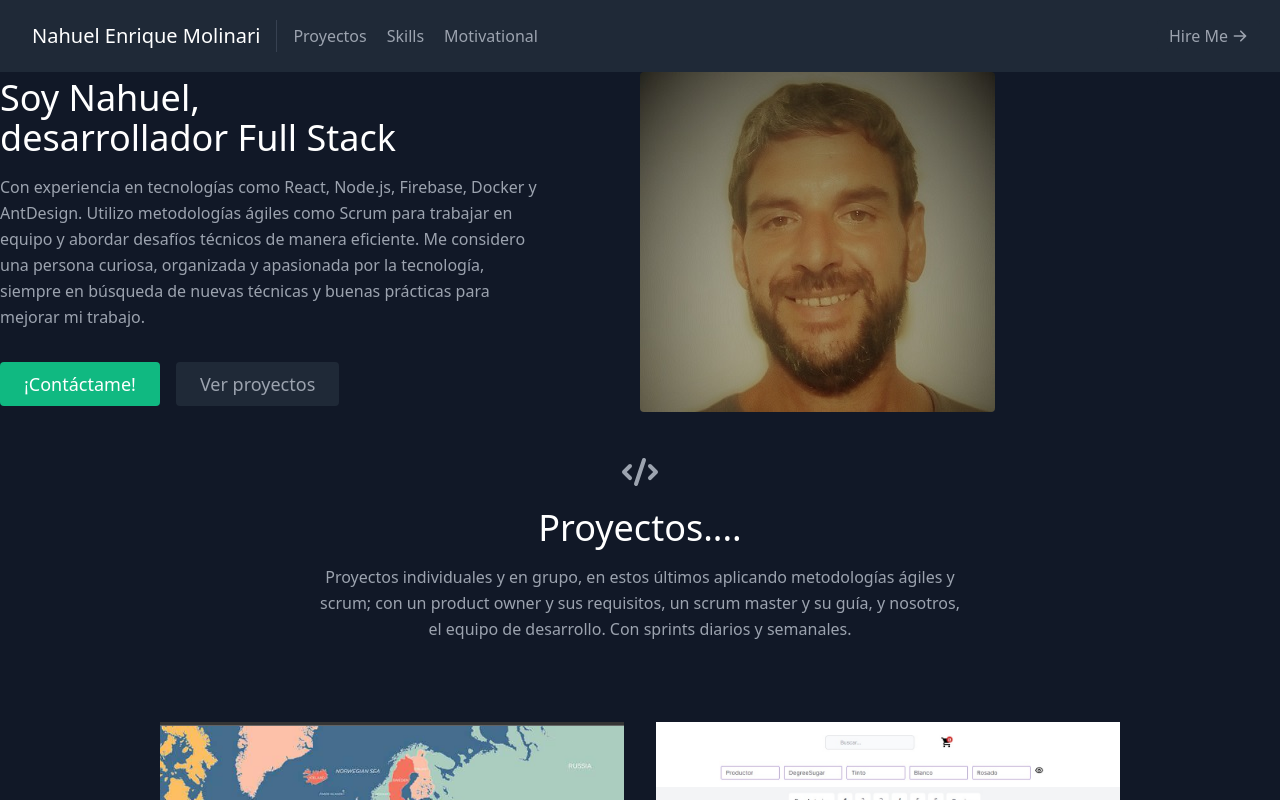
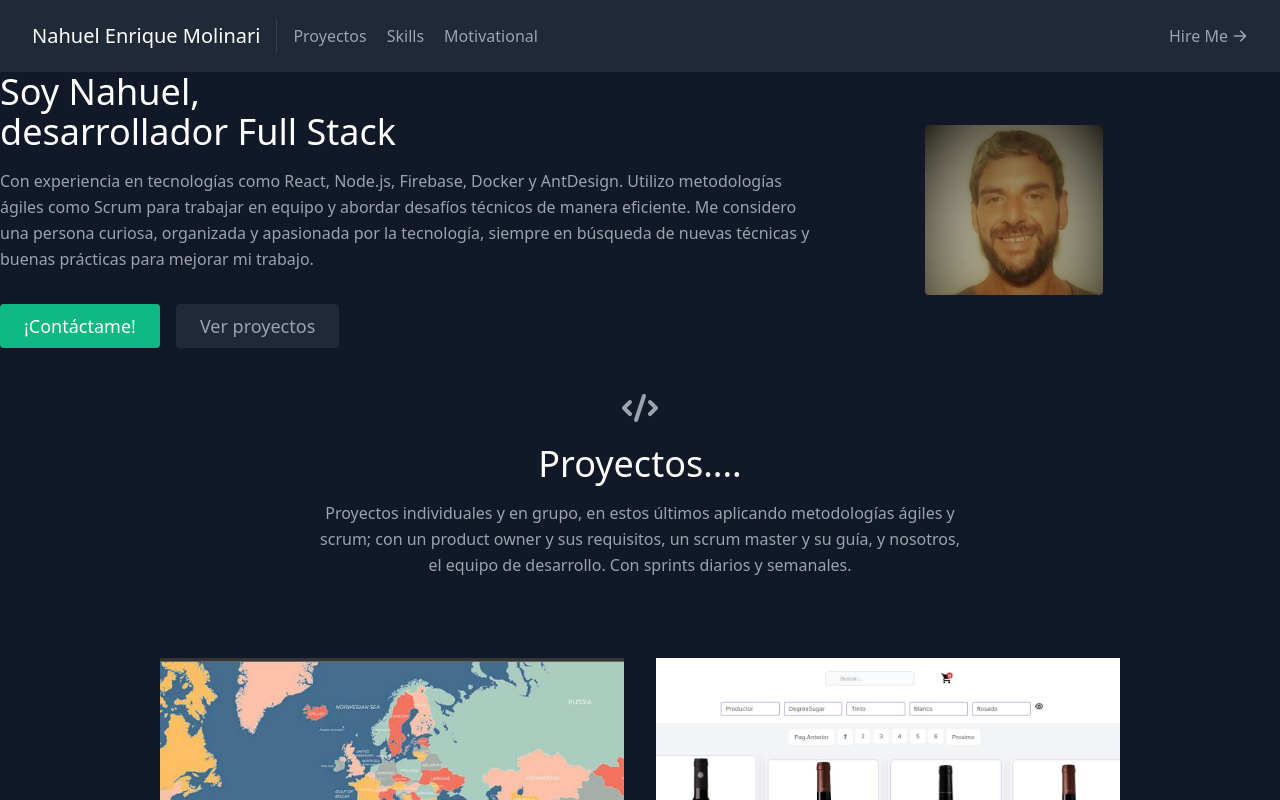
Before and after one commit to Feyenoord515/portfolio, a React (Create React App) app: page / in a window 1280 px wide. Shown: the top 800 px of the page. Built offline with nearby package versions, Linux system fonts and the light colour scheme.

Commit message:
lazyloading2

```diff
--- a/src/components/About.js
+++ b/src/components/About.js
@@ -1,4 +1,5 @@
 import React from "react";
+import LazyLoad from "react-lazy-load";
 
 export default function About() {
   return (
@@ -26,6 +27,7 @@ export default function About() {
             </a>
           </div>
         </div>
+        <LazyLoad offset={100}>
         <div className="md:w-1/2 w-full">
           <img
             className="object-cover object-center rounded"
@@ -33,6 +35,7 @@ export default function About() {
             src="./Perfil.jpg"
           />
         </div>
+        </LazyLoad>
       </div>
     </section>
   );
```
